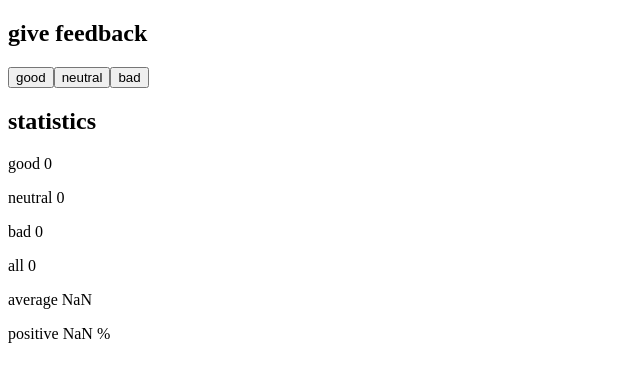
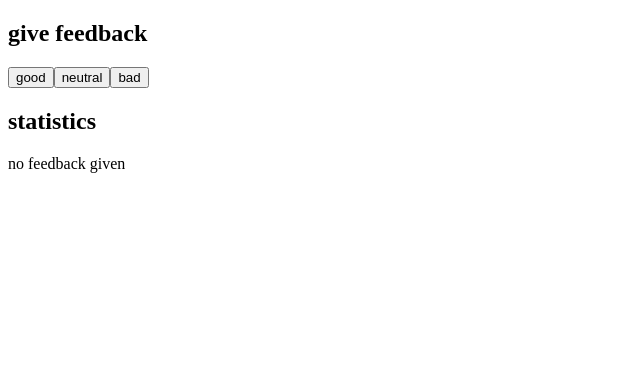
Before and after one commit to Gerarddelae/full-stack-op, a React (Create React App) app in the folder part1/unicafe/: page / in a window 1280 px wide. Shown: the top 382 px of the page, without its empty margins (0-640 px from the left). Built offline with nearby package versions, Linux system fonts and the light colour scheme.

Commit message:
Unicafe step 4

```diff
--- a/part1/unicafe/src/index.js
+++ b/part1/unicafe/src/index.js
@@ -22,6 +22,9 @@ const Statistics = ({stats}) => {
   let all = good + bad + neutral
   let average = (good *(1) + bad*(-1))/all
   let positive = (good/all * 100) + " %"
+  if (all === 0) {
+    return (<p>no feedback given</p>)
+  }
   return (
   <>
       <Count name={"good"} count={good}/>
```
